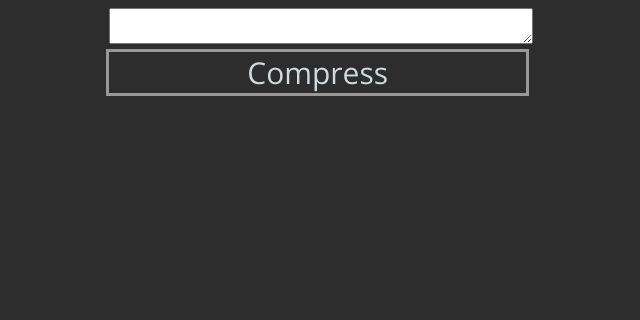
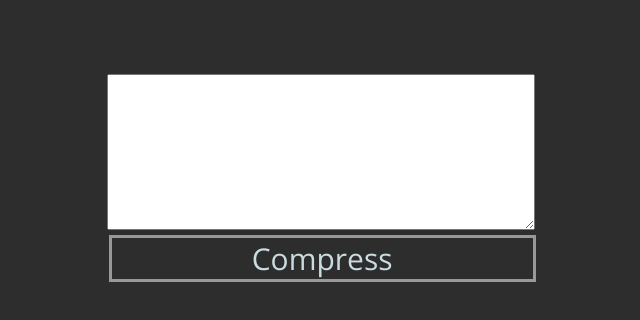
Before and after one commit to nph278/slashes-compressor, a plain HTML site: page index.html in a window 1280 px wide. Shown: the whole page, without its empty margins (319-959 px from the left). Drawn offline with nearby package versions, Linux system fonts and the light colour scheme.

Commit message:
Some more CSS

```diff
--- a/index.html
+++ b/index.html
@@ -7,9 +7,12 @@
         <title>Slashes Compressor</title>
     </head>
     <body>
-        <textarea id="inelm"></textarea><br>
-        <div id="compress">
-            <a onclick="inelm.innerHTML=compress(inelm.html);" id="compressbtn">Compress</a>
+        <br>
+        <br>
+        <br>
+        <textarea id="inelm" rows="10"></textarea><br>
+        <div id="compress" onclick="inelm.innerHTML=compress(inelm.html);">
+            <a id="compresstxt">Compress</a>
         </div>
     </body>
     <script src="main.js" charset="utf-8"></script>
--- a/main.css
+++ b/main.css
@@ -11,17 +11,18 @@ body {
     font-size: 30px;
     border-style: solid;
     border-color: rgb(152, 152, 152);
-    width: 33%;
-    left: 33%;
+    width: 33.3%;
+    left: 33.2%;
     top: 1%;
     height: 5%;
-}
-
-#compressbtn {
     cursor: pointer;
 }
 
 #inelm {
-    width: 33%;
+    width: 33.33%;
     height: 25%;
 }
+
+#compresstxt {
+    user-select: none;
+}
```
